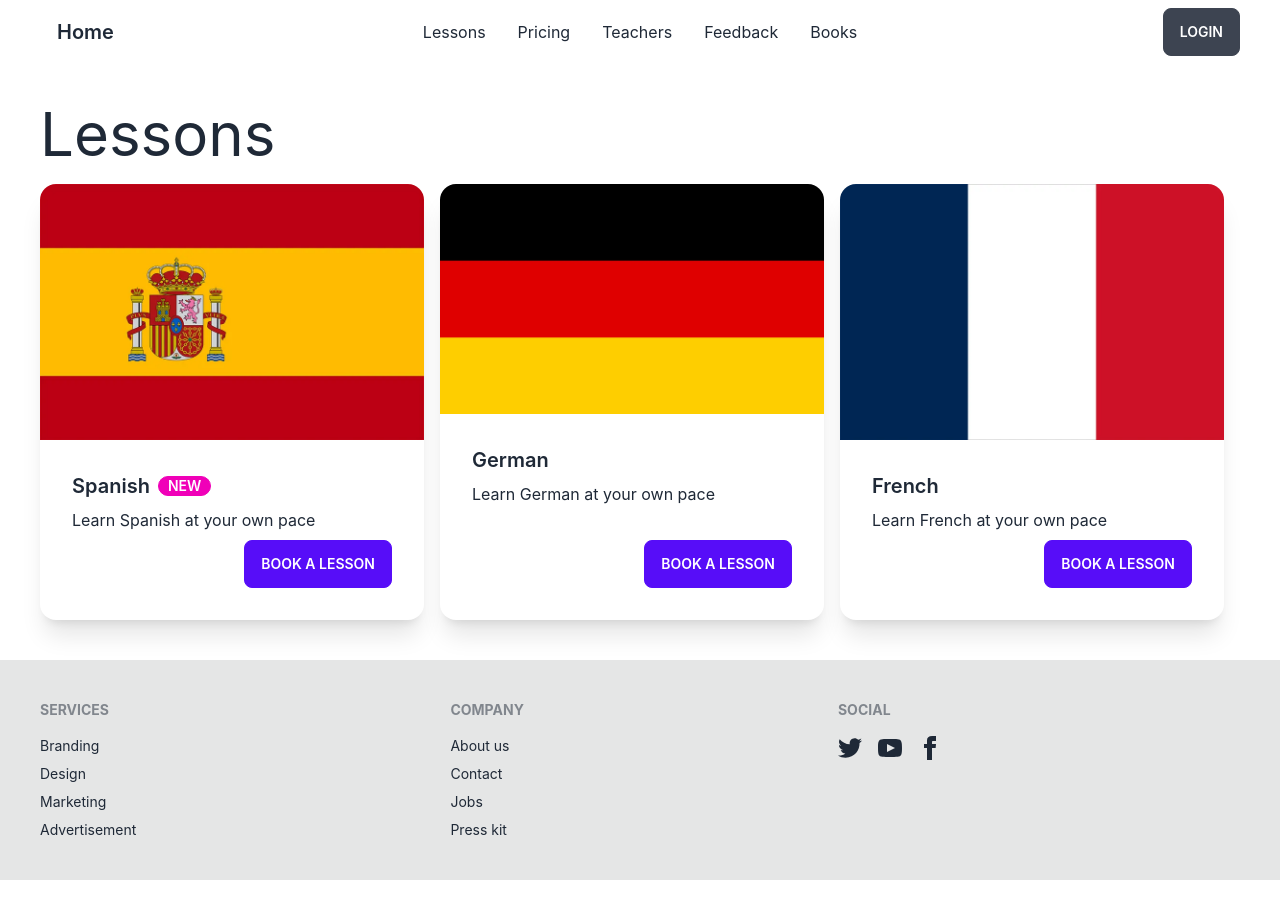
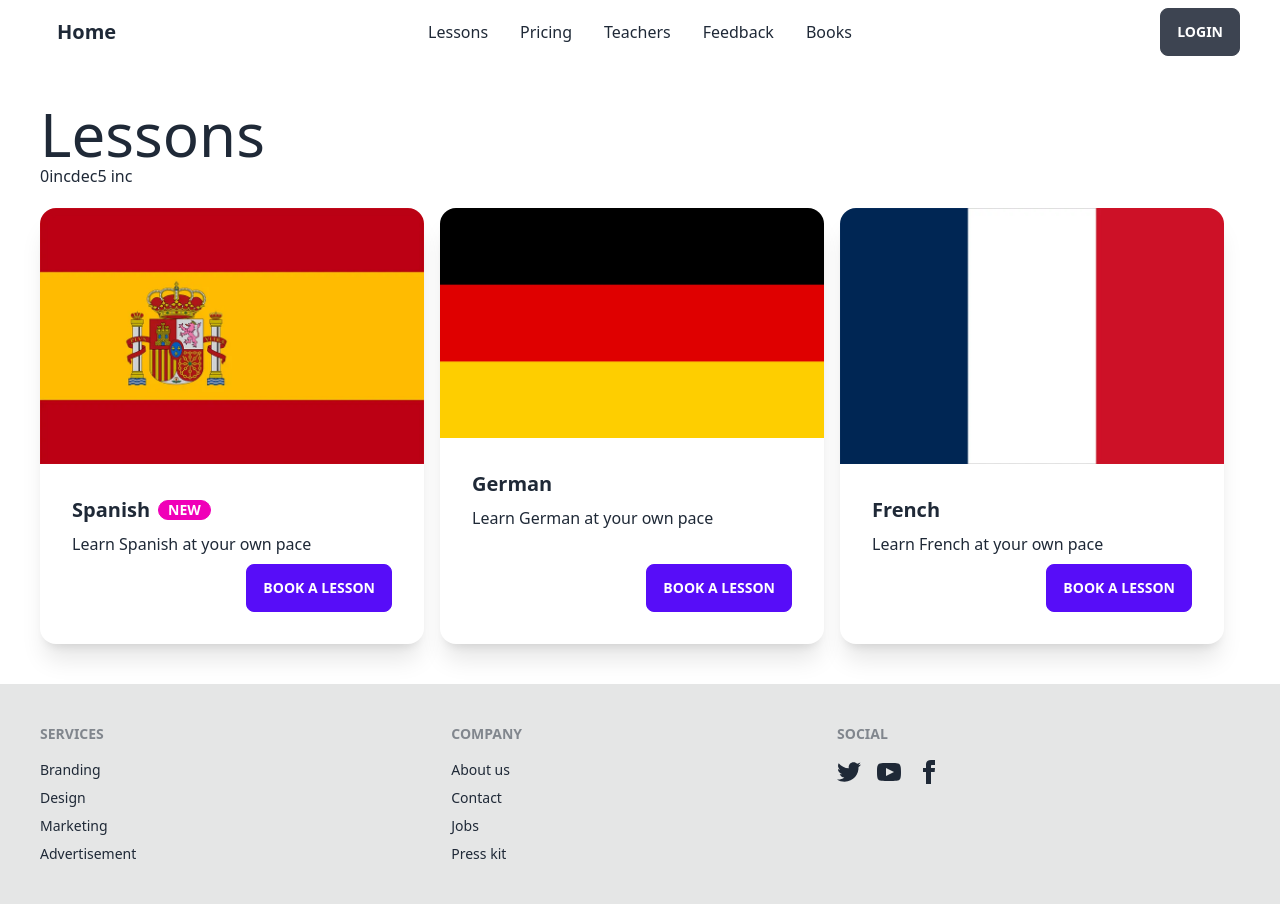
Before and after one commit to foy4748/phonetics, a Next.js app: page /lessons in a window 1280 px wide. Before the commit the page ends 880 px from the top, so only its background shows below. Built offline with nearby package versions, Linux system fonts and the light colour scheme.

Commit message:
Added Redux breifly

```diff
--- a/pages/_app.js
+++ b/pages/_app.js
@@ -1,11 +1,15 @@
 import "../styles/globals.css";
 import Layout from "../components/Layout";
 
+import { store } from "../store";
+import { Provider } from "react-redux";
 function MyApp({ Component, pageProps }) {
   return (
-    <Layout>
-      <Component {...pageProps} />
-    </Layout>
+    <Provider store={store}>
+      <Layout>
+        <Component {...pageProps} />
+      </Layout>
+    </Provider>
   );
 }
 
--- a/pages/lessons/index.js
+++ b/pages/lessons/index.js
@@ -1,5 +1,16 @@
 import LanguageCard from "../../components/lessonsComponents/LanguageCard";
+
+import { useSelector, useDispatch } from "react-redux";
+import {
+  decrement,
+  increment,
+  incrementByAmount,
+} from "../../slices/testSlice";
+
 export default function Lessons() {
+  const count = useSelector((state) => state.counter.value);
+  const dispatch = useDispatch();
+
   const flagDetails = [
     { flagUrl: "/flagSpain.jpg", languageName: "Spanish", New: true },
     { flagUrl: "/flagGermany.jpg", languageName: "German" },
@@ -9,6 +20,12 @@ export default function Lessons() {
   return (
     <div className="m-10">
       <h1 className="text-6xl">Lessons</h1>
+      <div>
+        {count}
+        <button onClick={() => dispatch(increment())}>inc</button>
+        <button onClick={() => dispatch(decrement())}>dec</button>
+        <button onClick={() => dispatch(incrementByAmount("5"))}>5 inc</button>
+      </div>
       <div className="grid grid-cols-1 md:grid-cols-2 lg:grid-cols-3 mt-5">
         {flagDetails.map((img, idx) => {
           return <LanguageCard LCardDetails={img} key={idx} />;
--- a/pages/pricing/index.js
+++ b/pages/pricing/index.js
@@ -3,12 +3,13 @@ import FreeCard from "../../components/pricingComponents/FreeCard";
 import PremiumCard from "../../components/pricingComponents/PremiumCard";
 import PricingCard from "../../components/pricingComponents/PricingCard";
 export default function Lessons() {
-
-  {/* Raju's Design Area. Please Don't Edit Without Inform me  */ }
+  {
+    /* Raju's Design Area. Please Don't Edit Without Inform me  */
+  }
 
   return (
-    <div className=" text-center w-5/6 mx-auto py-20">
-      <h1 className="text-white text-4xl font-bold">Phonetics Course Prices</h1>
+    <div className="text-center w-5/6 mx-auto py-20">
+      <h1 className="text-4xl font-bold">Phonetics Course Prices</h1>
       <div className="grid grid-cols-1 md:grid-cols-2 lg:grid-cols-3 gap-10 my-24 justify-items-center">
         <FreeCard></FreeCard>
         <PremiumCard></PremiumCard>
--- /dev/null
+++ b/slices/testSlice.js
@@ -0,0 +1,30 @@
+import { createSlice } from "@reduxjs/toolkit";
+
+const initialState = {
+  value: 0,
+};
+
+export const counterSlice = createSlice({
+  name: "counter",
+  initialState,
+  reducers: {
+    increment: (state) => {
+      // Redux Toolkit allows us to write "mutating" logic in reducers. It
+      // doesn't actually mutate the state because it uses the Immer library,
+      // which detects changes to a "draft state" and produces a brand new
+      // immutable state based off those changes
+      state.value += 1;
+    },
+    decrement: (state) => {
+      state.value -= 1;
+    },
+    incrementByAmount: (state, action) => {
+      state.value += action.payload;
+    },
+  },
+});
+
+// Action creators are generated for each case reducer function
+export const { increment, decrement, incrementByAmount } = counterSlice.actions;
+
+export default counterSlice.reducer;
--- /dev/null
+++ b/store.js
@@ -0,0 +1,8 @@
+import { configureStore } from "@reduxjs/toolkit";
+import counterReducer from "./slices/testSlice";
+
+export const store = configureStore({
+  reducer: {
+    counter: counterReducer,
+  },
+});
--- a/styles/globals.css
+++ b/styles/globals.css
@@ -2,6 +2,7 @@
 @tailwind components;
 @tailwind utilities;
 
+/*
 html,
 body {
   padding: 0;
@@ -14,11 +15,13 @@ a {
   color: inherit;
   text-decoration: none;
 }
+*/
 
 * {
   box-sizing: border-box;
 }
 
+/*
 @media (prefers-color-scheme: dark) {
   html {
     color-scheme: dark;
@@ -28,3 +31,4 @@ a {
     background: black;
   }
 }
+*/
```
Also changed, not shown: package.json (+7 -1 lines), 1 other file (tests, documents, lock files or other folders).
